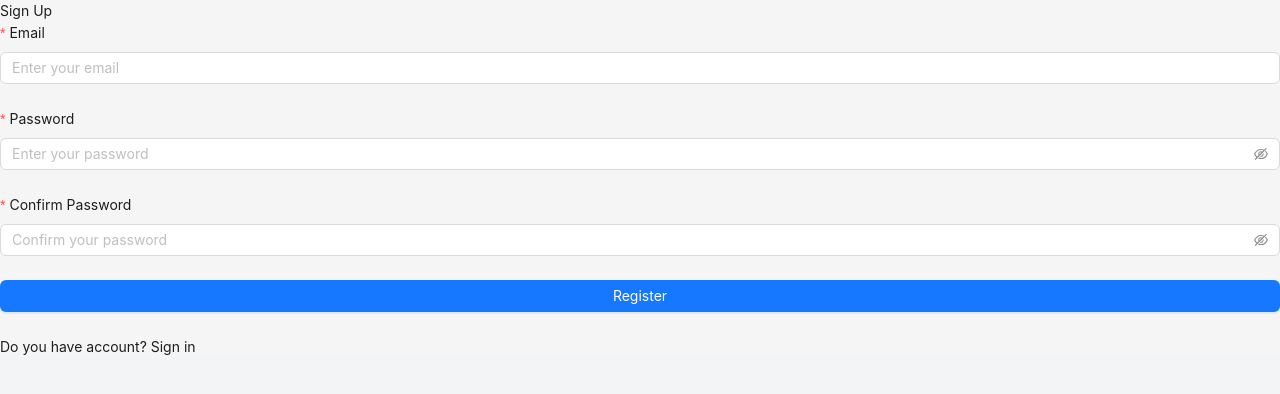
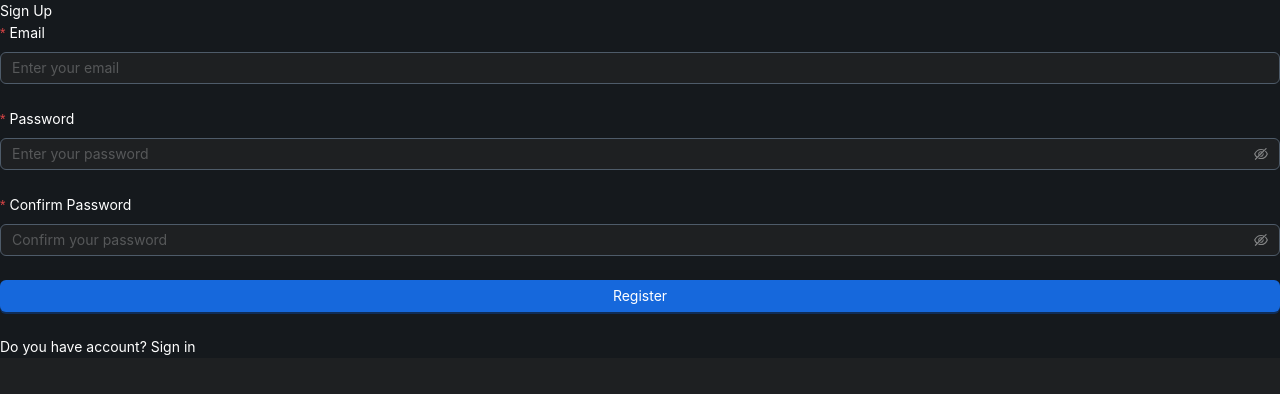
Before and after one commit to MonoSudji/server-crm, a React (Vite) app in the folder frontend/: page /registration in a window 1280 px wide. Shown: the top 394 px of the page. Built offline with nearby package versions, Linux system fonts and the light colour scheme.

Commit message:
add theme

```diff
--- a/frontend/src/App.tsx
+++ b/frontend/src/App.tsx
@@ -1,15 +1,27 @@
 import { ConfigProvider, theme } from "antd";
 import { RouterProvider } from "react-router-dom";
 import { router } from "./routes/routes";
+import { useState } from "react";
 
 function App() {
+    const [themeIsDark, setThemeIsDark] = useState(true);
+
     return (
         <ConfigProvider
             theme={{
-                algorithm: theme.defaultAlgorithm,
+                algorithm: themeIsDark ? theme.darkAlgorithm : theme.defaultAlgorithm,
+                token: {
+                    colorBgContainer: themeIsDark ? "#1e2022" : "white",
+                    colorBgBase: themeIsDark ? "#17191b" : "white",
+                    colorText: themeIsDark ? "white" : "black",
+                },
+
             }}
         >
-            <RouterProvider router={router} />
+            <div style={{backgroundColor: themeIsDark ? "#1e2022" : "#f9fafc", height: "100vh"}}>
+                <RouterProvider router={router} />
+            </div>
+
         </ConfigProvider>
     )
 }
--- a/frontend/src/components/Auth/LoginForm.tsx
+++ b/frontend/src/components/Auth/LoginForm.tsx
@@ -1,5 +1,5 @@
 import React from "react";
-import { Form, Input, Button } from "antd";
+import { Form, Input, Button, theme } from "antd";
 import { Link } from "react-router-dom";
 
 interface ValuesI {
@@ -8,17 +8,20 @@ interface ValuesI {
 }
 
 const LoginForm: React.FC = () => {
+    const {token} = theme.useToken()
+
     const onFinish = ({ email, password }: ValuesI) => {
         console.log("Login form values: ", email, password);
     };
 
     return (
-        <div className="flex justify-center items-center bg-gray-100">
+        <div className={`flex justify-center items-cente`}>
             <Form
+                style={{backgroundColor: token.colorBgBase}}
                 name="login"
                 layout="vertical"
                 onFinish={onFinish}
-                className="bg-white p-6 shadow-lg rounded-lg w-full max-w-md"
+                className="p-6 shadow-lg rounded-lg w-full max-w-md"
             >
                 <h2 className="text-2xl font-bold text-center mb-6">Sign in</h2>
 
--- a/frontend/src/index.css
+++ b/frontend/src/index.css
@@ -7,6 +7,10 @@ html, body, #root {
     width: 100%;
     margin: 0;
     padding: 0;
+
+	margin: 0;
+	-ms-overflow-style: none;
+	scrollbar-width: none;
 }
 * {
     box-sizing: border-box;
--- a/frontend/src/pages/LoginPage.tsx
+++ b/frontend/src/pages/LoginPage.tsx
@@ -1,17 +1,16 @@
 import React from "react";
 import LoginForm from "../components/Auth/LoginForm";
-import { Content } from "antd/es/layout/layout";
-import Layout from "antd/es/layout/layout";
+
 
 const LoginPage: React.FC = () => {
     return (
-        <Layout className="mt-20">
-            <Content className="p-[50px]">
+        <div>
+            <div className="p-[50px]">
                 <div className="w-[100%]">
                     <LoginForm />
                 </div>
-            </Content>
-        </Layout>
+            </div>
+        </div>
     );
 };
 
--- a/frontend/src/pages/ProfilePage.tsx
+++ b/frontend/src/pages/ProfilePage.tsx
@@ -94,7 +94,7 @@ const SettingsCard = () => {
     return (
       <Card
         title="Профиль "
-        className="w-[30%] mr-10 bg-[#17191b] text-white rounded-lg shadow-lg"
+        className="w-[30%] mr-10 text-white rounded-lg shadow-lg"
         bordered={false}
       >
         <div className="text-center mb-6">
--- a/frontend/src/pages/ReigstrationPage.tsx
+++ b/frontend/src/pages/ReigstrationPage.tsx
@@ -6,7 +6,7 @@ const { Content } = Layout;
 
 const RegistrationPage: React.FC = () => {
     return (
-        <Layout className="mt-20">
+        <Layout >
             <Content className="p-[30px]">
                 <div className="w-full">
                     <RegistrationForm />
```
